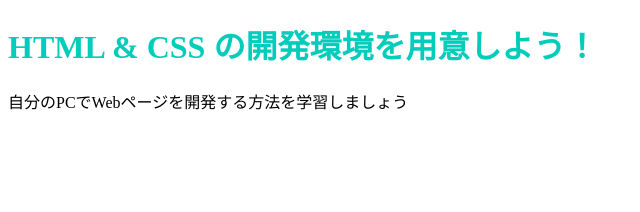
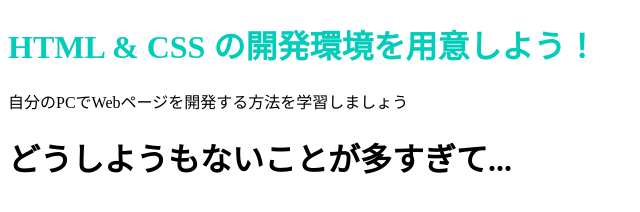
Before and after one commit to haku2oo2210/sample, a plain HTML site: page index.html in a window 1280 px wide. Shown: the whole page, without its empty margins (0-640 px from the left). Drawn offline with Linux system fonts and the light colour scheme.

Commit message:
Update index.html

```diff
--- a/index.html
+++ b/index.html
@@ -9,5 +9,8 @@
     <h1 class="title">HTML & CSS の開発環境を用意しよう！</h1>
 
     <p>自分のPCでWebページを開発する方法を学習しましょう</p>
+    <div class="top-wrapper">
+      <h1>どうしようもないことが多すぎて...</h1>
+    </div>
   </body>
 </html>
```
